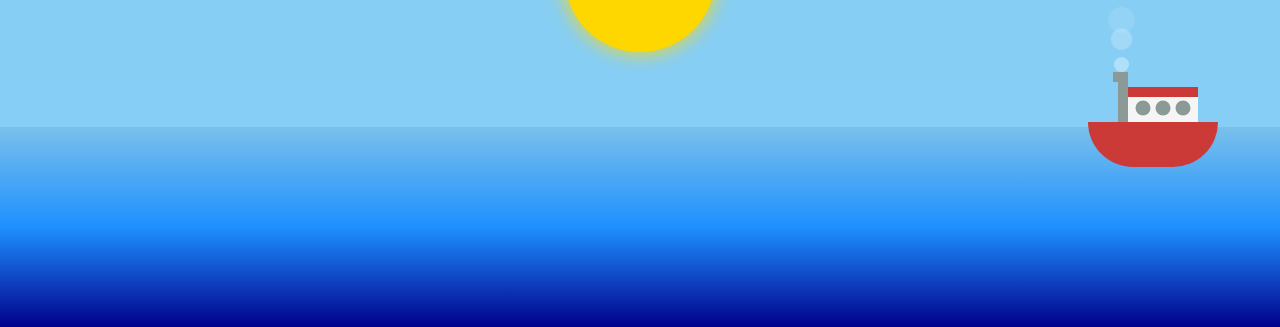
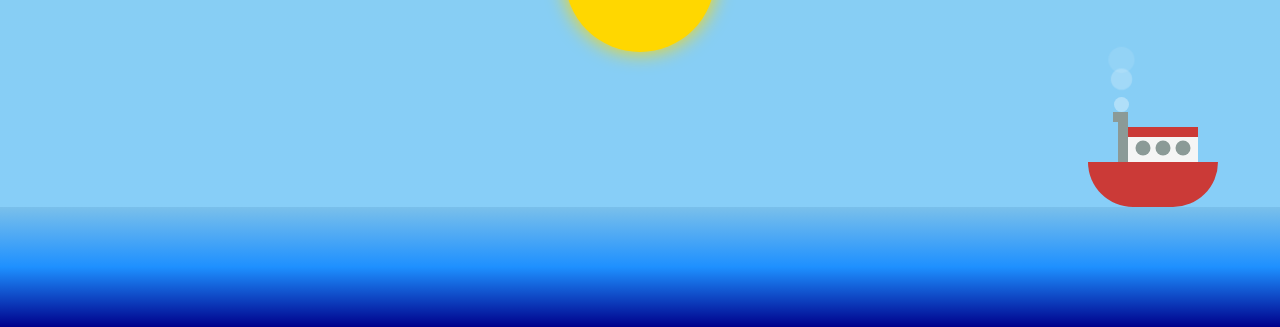
Before and after one commit to proyectomylove/goodmorning, a plain HTML site: page index.html in a window 1280 px wide. Shown: the part 473-800 px from the top of the page. Drawn offline with Linux system fonts and the light colour scheme.

Commit message:
Add files via upload

```diff
--- a/css/index.css
+++ b/css/index.css
@@ -108,18 +108,19 @@ body {
   100% { transform: translateX(10vh); }
 }
 
-/* Mar corregido */
+/* Mar ajustado */
 .sea {
-  position: fixed;   /* fijo al fondo */
+  position: fixed;
   bottom: 0;
   left: 0;
-  width: 100vw;      /* ancho total ventana */
-  height: 25vh;      /* 25% de la altura viewport */
+  width: 100vw;
+  height: 15vh;  /* MÁS BAJO que antes */
   background: linear-gradient(to top, #00008B, #1E90FF, #7ac0eb);
-  z-index: 1;        /* detrás de otros elementos */
+  z-index: 1;
 }
 
 /* Barco y animación */
+/* Barco flotando justo encima del mar */
 .boat {
   height: 45px;
   width: 130px;
@@ -127,7 +128,7 @@ body {
   border-bottom-right-radius: 50px;
   background: #cb3a37;
   position: absolute;
-  bottom: 20%;
+  bottom: 15vh; /* MISMO valor que el mar para que "flote" justo arriba */
   z-index: 3;
   animation: boat-moving 40s linear infinite;
 }
```
